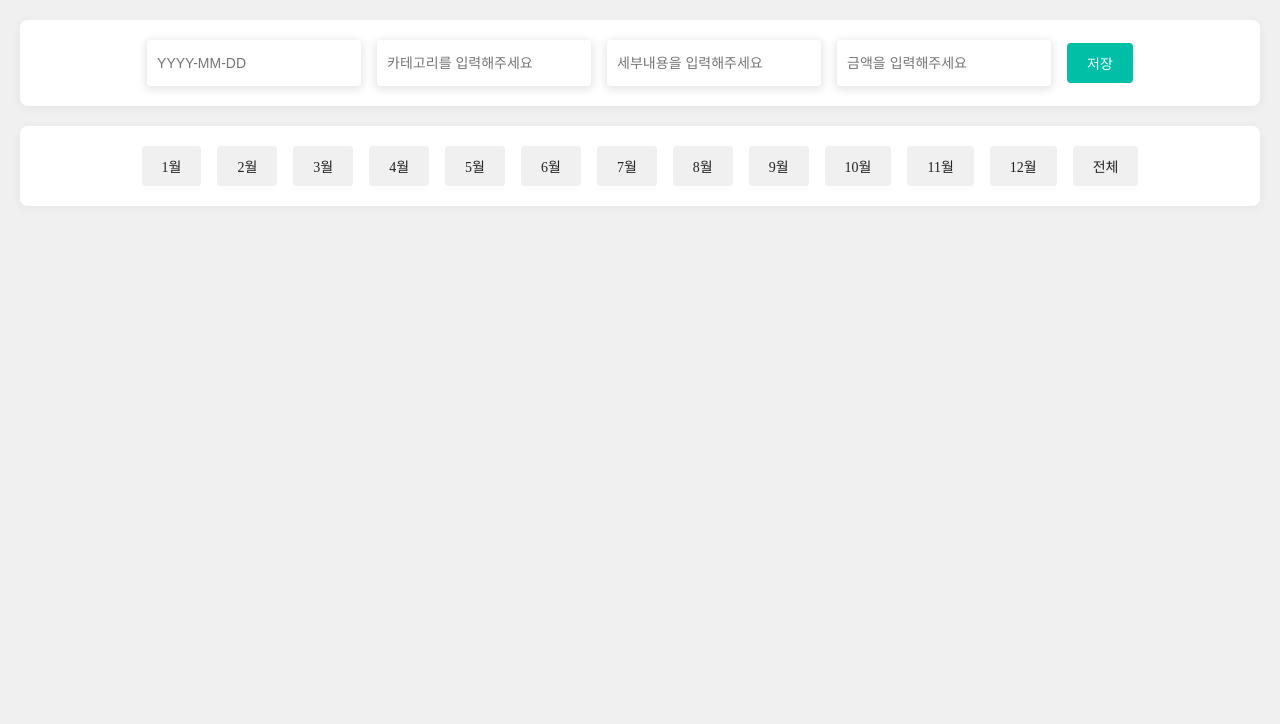
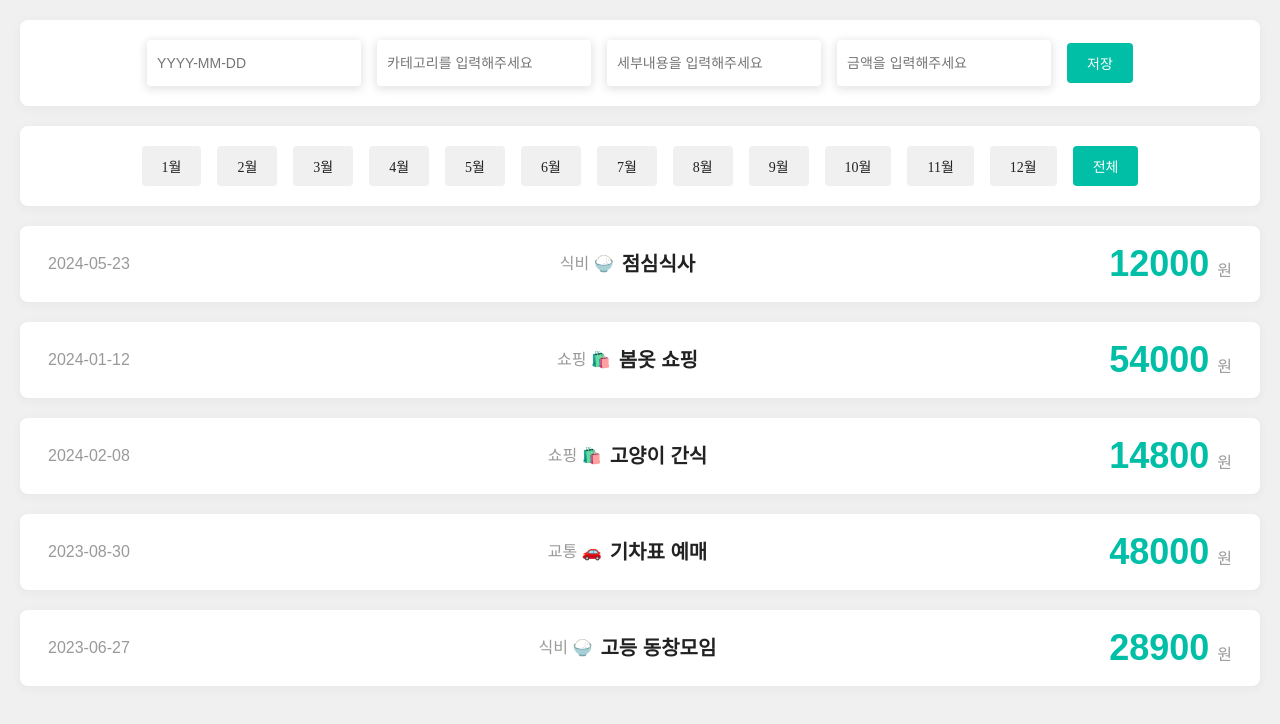
Before and after one commit to yeeunseo-dev/react_accountbook, a React app: page / in a window 1280 px wide. Shown: the top 724 px of the page. Built offline with nearby package versions, Linux system fonts and the light colour scheme; the HTML template or start-up script is replaced by a standard one; a web font is replaced by a local one.

Commit message:
error:오류수정

```diff
--- a/src/App.jsx
+++ b/src/App.jsx
@@ -2,44 +2,6 @@ import React, { useState } from "react";
 import Router from "./shared/Router";
 import GlobalStyle from "./components/GlobalStyle";
 import { ItemProvider } from "./contexts/ItemContext";
-
-const initialState = [
-  {
-    id: 1,
-    date: "2024-05-23",
-    category: "식비 🍚",
-    detail: "점심식사",
-    expense: 12000,
-  },
-  {
-    id: 2,
-    date: "2024-01-12",
-    category: "쇼핑 🛍️",
-    detail: "봄옷 쇼핑",
-    expense: 54000,
-  },
-  {
-    id: 3,
-    date: "2024-02-08",
-    category: "쇼핑 🛍️",
-    detail: "고양이 간식",
-    expense: 14800,
-  },
-  {
-    id: 4,
-    date: "2023-08-30",
-    category: "교통 🚗",
-    detail: "기차표 예매",
-    expense: 48000,
-  },
-  {
-    id: 5,
-    date: "2023-06-27",
-    category: "식비 🍚",
-    detail: "고등 동창모임",
-    expense: 28900,
-  },
-];
 
 const App = () => {
   return (
--- a/src/components/MonthSelector.jsx
+++ b/src/components/MonthSelector.jsx
@@ -1,19 +1,31 @@
 import React, { useEffect, useState } from "react";
-import { Link } from "react-router-dom";
+import { Link, useLocation } from "react-router-dom";
 import { useItems } from "../contexts/ItemContext";
 import styled from "styled-components";
 
 const MonthSelector = () => {
   const { items } = useItems();
+  const location = useLocation();
 
-  const [selectedMonth, setSelectedMonth] = useState(() => {
-    const savedMonth = localStorage.getItem("selectedMonth");
-    return savedMonth || "";
-  });
+  const initialMonth =
+    location.state?.selectedMonth ||
+    localStorage.getItem("selectedMonth") ||
+    "전체";
+
+  const [selectedMonth, setSelectedMonth] = useState(initialMonth);
+
+  // const [selectedMonth, setSelectedMonth] = useState(() => {
+  //   const savedMonth = localStorage.getItem("selectedMonth");
+  //   return savedMonth || "";
+  // });
 
   useEffect(() => {
     localStorage.setItem("selectedMonth", selectedMonth);
   }, [selectedMonth]);
+
+  useEffect(() => {
+    localStorage.clear();
+  }, []);
 
   const months = [
     "1월",
@@ -32,7 +44,7 @@ const MonthSelector = () => {
 
   // 월별 선택
   const filteredItems = items.filter((item) => {
-    if (!selectedMonth) return true;
+    if (!selectedMonth || selectedMonth === "전체") return true;
     const itemMonth = parseInt(item.date.substring(5, 7), 10) - 1; // 월은 0부터 시작하므로, 1을 빼줌 //이해 불가
     return months[itemMonth] === selectedMonth;
   });
@@ -45,12 +57,25 @@ const MonthSelector = () => {
             className="month-button"
             key={month}
             onClick={() => setSelectedMonth(month)}
-            selected={selectedMonth === month}
+            style={
+              selectedMonth === month
+                ? { backgroundColor: "#01BFA7", color: "white" }
+                : {}
+            }
           >
             {month}
           </button>
         ))}
-        <button className="month-button" onClick={() => setSelectedMonth("")}>
+        <button
+          className="month-button"
+          onClick={() => setSelectedMonth("전체")}
+          key={"all"}
+          style={
+            selectedMonth === "전체"
+              ? { backgroundColor: "#01BFA7", color: "white" }
+              : {}
+          }
+        >
           전체
         </button>
       </div>
--- a/src/contexts/ItemContext.js
+++ /dev/null
@@ -1,30 +0,0 @@
-// src/contexts/ItemContext.js
-import React, { createContext, useContext, useState } from "react";
-
-const ItemContext = createContext();
-
-export const useItems = () => useContext(ItemContext);
-
-export const ItemProvider = ({ children }) => {
-  const [items, setItems] = useState([]);
-
-  const addItem = (item) => {
-    setItems((prevItems) => [...prevItems, item]);
-  };
-
-  const updateItem = (updatedItem) => {
-    setItems((prevItems) =>
-      prevItems.map((item) => (item.id === updatedItem.id ? updatedItem : item))
-    );
-  };
-
-  const deleteItem = (id) => {
-    setItems((prevItems) => prevItems.filter((item) => item.id !== id));
-  };
-
-  return (
-    <ItemContext.Provider value={{ items, addItem, updateItem, deleteItem }}>
-      {children}
-    </ItemContext.Provider>
-  );
-};
--- /dev/null
+++ b/src/contexts/ItemContext.jsx
@@ -0,0 +1,68 @@
+// src/contexts/ItemContext.js
+import React, { createContext, useContext, useState } from "react";
+
+const ItemContext = createContext();
+
+export const useItems = () => useContext(ItemContext);
+
+export const ItemProvider = ({ children }) => {
+  const initialState = [
+    {
+      id: "1",
+      date: "2024-05-23",
+      category: "식비 🍚",
+      detail: "점심식사",
+      expense: 12000,
+    },
+    {
+      id: "2",
+      date: "2024-01-12",
+      category: "쇼핑 🛍️",
+      detail: "봄옷 쇼핑",
+      expense: 54000,
+    },
+    {
+      id: "3",
+      date: "2024-02-08",
+      category: "쇼핑 🛍️",
+      detail: "고양이 간식",
+      expense: 14800,
+    },
+    {
+      id: "4",
+      date: "2023-08-30",
+      category: "교통 🚗",
+      detail: "기차표 예매",
+      expense: 48000,
+    },
+    {
+      id: "5",
+      date: "2023-06-27",
+      category: "식비 🍚",
+      detail: "고등 동창모임",
+      expense: 28900,
+    },
+  ];
+
+  const [items, setItems] = useState(initialState);
+
+  const addItem = (item) => {
+    setItems((prevItems) => [...prevItems, item]);
+  };
+
+  const updateItem = (updatedItem) => {
+    setItems((prevItems) =>
+      prevItems.map((item) => (item.id === updatedItem.id ? updatedItem : item))
+    );
+  };
+
+  const deleteItem = (id) => {
+    setItems((prevItems) => prevItems.filter((item) => item.id !== id));
+  };
+
+  return (
+    <ItemContext.Provider value={{ items, addItem, updateItem, deleteItem }}>
+      {children}
+    </ItemContext.Provider>
+  );
+};
--- a/src/pages/Detail.jsx
+++ b/src/pages/Detail.jsx
@@ -12,7 +12,7 @@ const Detail = () => {
   const detailRef = useRef(null);
   const expenseRef = useRef(null);
 
-  const item = items.find((item) => item.id === parseInt(id));
+  const item = items.find((item) => item.id === id);
 
   if (!item) {
     return <div>Item not found</div>;
@@ -26,7 +26,8 @@ const Detail = () => {
   };
 
   const handleBack = () => {
-    navigate(-1);
+    const selectedMonth = item.date.substring(5, 7) + "월";
+    navigate(-1, { replace: true, state: { selectedMonth } });
   };
 
   const handleUpdate = () => {
@@ -34,18 +35,18 @@ const Detail = () => {
       date: dateRef.current.value,
       category: categoryRef.current.value,
       detail: detailRef.current.value,
-      expense: expenseRef.current.value,
+      expense: parseInt(expenseRef.current.value),
       id: item.id,
     };
     updateItem(newItem);
-    navigate(-1);
+    const selectedMonth = newItem.date.substring(5, 7) + "월";
+    navigate(-1, { replace: true });
   };
 
   // 현재 html의 정보를 알고 싶을 때 useRef사용
 
   return (
     <>
-      {" "}
       <div className="container">
         <div>
           <div className="detail-label">날짜</div>
```
